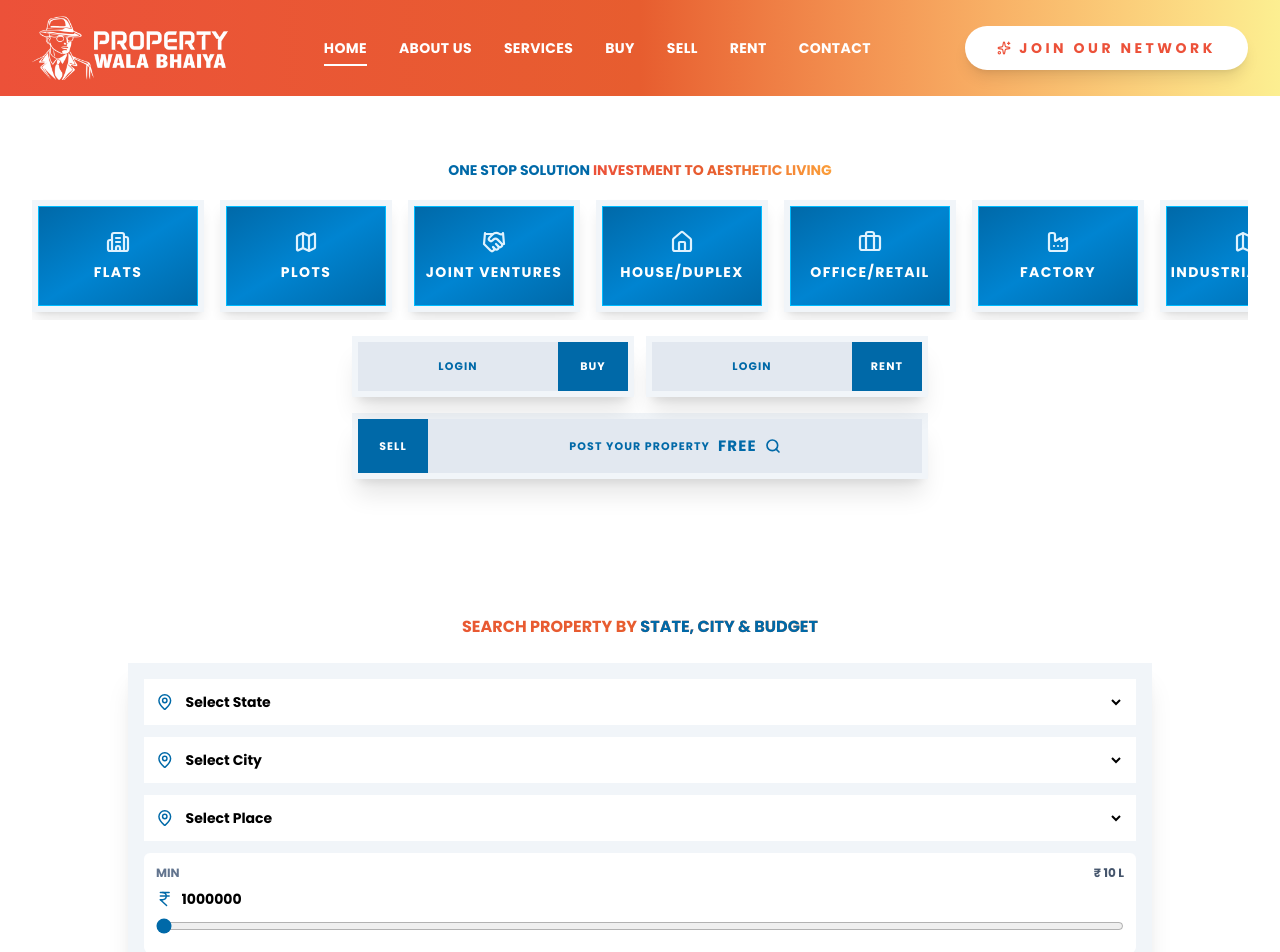
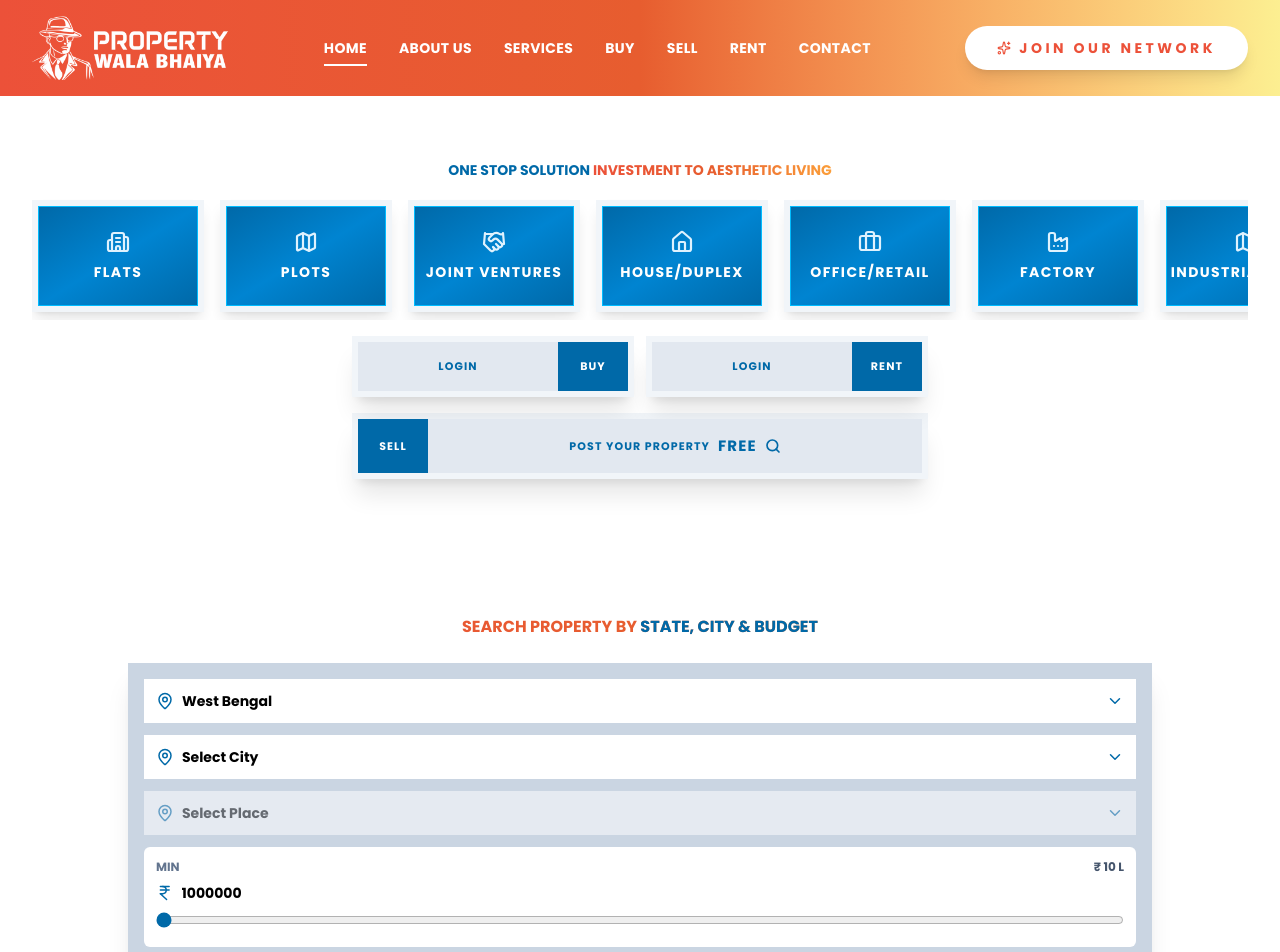
Before and after one commit to passportpulse/property-wala-ankita, a React (Vite) app: page / in a window 1280 px wide. Shown: the top 952 px of the page. Built offline with nearby package versions, Linux system fonts and the light colour scheme.

Commit message:
home page updated

```diff
--- a/src/pages/home/sections/HomeFilter.jsx
+++ b/src/pages/home/sections/HomeFilter.jsx
@@ -1,109 +1,189 @@
-import React, { useState } from "react"
-import Section from "../../../components/layout/Section"
-import Container from "../../../components/layout/Container"
-import { Search, MapPin, IndianRupee } from "lucide-react"
-import { useNavigate } from "react-router-dom"
-import { states, citiesInWB, placesInWB } from "../../../data/locations"
+import React, { useState, useRef, useEffect } from "react";
+import Section from "../../../components/layout/Section";
+import Container from "../../../components/layout/Container";
+import { Search, MapPin, IndianRupee, ChevronDown } from "lucide-react";
+import { useNavigate } from "react-router-dom";
+import { states, citiesInWB, placesInWB } from "../../../data/locations";
 
 export default function HomeFilter() {
-  const navigate = useNavigate()
+  const navigate = useNavigate();
 
-  const MIN_LIMIT = 1000000
-  const MAX_LIMIT = 500000000
+  const MIN_LIMIT = 1000000;
+  const MAX_LIMIT = 500000000;
 
-  const [selectedState, setSelectedState] = useState("")
-  const [selectedCity, setSelectedCity] = useState("")
-  const [selectedPlace, setSelectedPlace] = useState("")
-  const [minBudget, setMinBudget] = useState(MIN_LIMIT)
-  const [maxBudget, setMaxBudget] = useState(MAX_LIMIT)
+  // States
+  const [selectedState, setSelectedState] = useState("West Bengal"); // preselect WB
+  const [selectedCity, setSelectedCity] = useState("");
+  const [selectedPlace, setSelectedPlace] = useState("");
+  const [minBudget, setMinBudget] = useState(MIN_LIMIT);
+  const [maxBudget, setMaxBudget] = useState(MAX_LIMIT);
 
-  const cities = selectedState === "West Bengal" ? citiesInWB : []
-  const places = selectedCity ? placesInWB[selectedCity] || [] : []
+  // Dropdown open states
+  const [stateDropdownOpen, setStateDropdownOpen] = useState(false);
+  const [cityDropdownOpen, setCityDropdownOpen] = useState(false);
+  const [placeDropdownOpen, setPlaceDropdownOpen] = useState(false);
+
+  const stateRef = useRef(null);
+  const cityRef = useRef(null);
+  const placeRef = useRef(null);
+
+  const cities = selectedState === "West Bengal" ? citiesInWB : [];
+  const places = selectedCity ? placesInWB[selectedCity] || [] : [];
+
+  // Close dropdowns when clicking outside
+  useEffect(() => {
+    const handleClickOutside = (event) => {
+      if (stateRef.current && !stateRef.current.contains(event.target)) {
+        setStateDropdownOpen(false);
+      }
+      if (cityRef.current && !cityRef.current.contains(event.target)) {
+        setCityDropdownOpen(false);
+      }
+      if (placeRef.current && !placeRef.current.contains(event.target)) {
+        setPlaceDropdownOpen(false);
+      }
+    };
+    document.addEventListener("mousedown", handleClickOutside);
+    return () => document.removeEventListener("mousedown", handleClickOutside);
+  }, []);
 
   const formatPrice = (value) => {
-    if (value >= 10000000) return (value / 10000000).toFixed(1) + " Cr"
-    if (value >= 100000) return (value / 100000).toFixed(0) + " L"
-    return value
-  }
+    if (value >= 10000000) return (value / 10000000).toFixed(1) + " Cr";
+    if (value >= 100000) return (value / 100000).toFixed(0) + " L";
+    return value;
+  };
 
   const handleSearch = () => {
     navigate(
       `/buy?state=${selectedState}&city=${selectedCity}&place=${selectedPlace}&min=${minBudget}&max=${maxBudget}`
-    )
-  }
+    );
+  };
 
   return (
     <Section size="default" className="bg-white">
       <Container>
-        <div className="max-w-5xl mx-auto">
+        <div className="max-w-5xl mx-auto space-y-3">
           {/* HEADING */}
           <div className="text-center mb-6">
-            <h2 className="text-sm lg:text-base font-black uppercase bg-linear-to-r from-coral-red via-soft-orange to-peach-glow bg-clip-text text-transparent">
+            <h2 className="text-xs lg:text-base font-black uppercase bg-linear-to-r from-coral-red via-soft-orange to-peach-glow bg-clip-text text-transparent">
               Search Property by{" "}
               <span className="text-sky-700">State, City & Budget</span>
             </h2>
           </div>
 
           {/* FILTER CARD */}
-          <div className="bg-slate-100 p-4 shadow-xl space-y-3">
-            {/* STATE */}
-            <div className="flex items-center bg-white px-3 py-3">
-              <MapPin size={18} className="text-sky-700 mr-2" />
-              <select
-                value={selectedState}
-                onChange={(e) => {
-                  setSelectedState(e.target.value)
-                  setSelectedCity("")
-                  setSelectedPlace("")
+          <div className="bg-slate-300 p-4 shadow-xl space-y-3">
+            {/* STATE DROPDOWN */}
+            <div className="relative" ref={stateRef}>
+              <div
+                className="flex items-center justify-between bg-white px-3 py-3 cursor-pointer"
+                onClick={() => setStateDropdownOpen(!stateDropdownOpen)}
+              >
+                <div className="flex items-center gap-2">
+                  <MapPin size={18} className="text-sky-700" />
+                  <span className="text-sm font-semibold">
+                    {selectedState || "Select State"}
+                  </span>
+                </div>
+                <ChevronDown size={18} className="text-sky-700" />
+              </div>
+              {stateDropdownOpen && (
+                <div className="absolute z-10 w-full max-h-60 overflow-y-auto bg-white border mt-1 rounded shadow">
+                  {states.map((s) => (
+                    <div
+                      key={s.id}
+                      className={`px-3 py-2 cursor-pointer hover:bg-sky-100 ${
+                        s.name !== "West Bengal"
+                          ? "text-gray-400 cursor-not-allowed"
+                          : ""
+                      }`}
+                      onClick={() => {
+                        if (s.name === "West Bengal") {
+                          setSelectedState(s.name);
+                          setSelectedCity("");
+                          setSelectedPlace("");
+                          setStateDropdownOpen(false);
+                        }
                       }}
-                className="w-full outline-none text-sm font-semibold bg-white"
                     >
-                <option value="">Select State</option>
-                {states.map((s) => (
-                  <option key={s.id} value={s.name}>
                       {s.name}
-                  </option>
+                    </div>
                   ))}
-              </select>
+                </div>
+              )}
             </div>
 
-            {/* CITY */}
-            <div className="flex items-center bg-white px-3 py-3">
-              <MapPin size={18} className="text-sky-700 mr-2" />
-              <select
-                value={selectedCity}
-                onChange={(e) => {
-                  setSelectedCity(e.target.value)
-                  setSelectedPlace("")
+            {/* CITY DROPDOWN */}
+            <div className="relative" ref={cityRef}>
+              <div
+                className={`flex items-center justify-between bg-white px-3 py-3 cursor-pointer ${
+                  !selectedState ? "opacity-50 cursor-not-allowed" : ""
+                }`}
+                onClick={() =>
+                  selectedState && setCityDropdownOpen(!cityDropdownOpen)
+                }
+              >
+                <div className="flex items-center gap-2">
+                  <MapPin size={18} className="text-sky-700" />
+                  <span className="text-sm font-semibold">
+                    {selectedCity || "Select City"}
+                  </span>
+                </div>
+                <ChevronDown size={18} className="text-sky-700" />
+              </div>
+              {cityDropdownOpen && (
+                <div className="absolute z-10 w-full max-h-60 overflow-y-auto bg-white border mt-1 rounded shadow">
+                  {cities.map((c, idx) => (
+                    <div
+                      key={idx}
+                      className="px-3 py-2 cursor-pointer hover:bg-sky-100"
+                      onClick={() => {
+                        setSelectedCity(c);
+                        setSelectedPlace("");
+                        setCityDropdownOpen(false);
                       }}
-                className="w-full outline-none text-sm font-semibold bg-white"
-                disabled={!selectedState || cities.length === 0}
                     >
-                <option value="">Select City</option>
-                {cities.map((c, idx) => (
-                  <option key={idx} value={c}>
                       {c}
-                  </option>
+                    </div>
                   ))}
-              </select>
+                </div>
+              )}
             </div>
 
-            {/* PLACE */}
-            <div className="flex items-center bg-white px-3 py-3">
-              <MapPin size={18} className="text-sky-700 mr-2" />
-              <select
-                value={selectedPlace}
-                onChange={(e) => setSelectedPlace(e.target.value)}
-                className="w-full outline-none text-sm font-semibold bg-white"
-                disabled={!selectedCity || places.length === 0}
+            {/* PLACE DROPDOWN */}
+            <div className="relative" ref={placeRef}>
+              <div
+                className={`flex items-center justify-between bg-white px-3 py-3 cursor-pointer ${
+                  !selectedCity ? "opacity-50 cursor-not-allowed" : ""
+                }`}
+                onClick={() =>
+                  selectedCity && setPlaceDropdownOpen(!placeDropdownOpen)
+                }
               >
-                <option value="">Select Place</option>
+                <div className="flex items-center gap-2">
+                  <MapPin size={18} className="text-sky-700" />
+                  <span className="text-sm font-semibold">
+                    {selectedPlace || "Select Place"}
+                  </span>
+                </div>
+                <ChevronDown size={18} className="text-sky-700" />
+              </div>
+              {placeDropdownOpen && (
+                <div className="absolute z-10 w-full max-h-60 overflow-y-auto bg-white border mt-1 rounded shadow">
                   {places.map((p, idx) => (
-                  <option key={idx} value={p}>
+                    <div
+                      key={idx}
+                      className="px-3 py-2 cursor-pointer hover:bg-sky-100"
+                      onClick={() => {
+                        setSelectedPlace(p);
+                        setPlaceDropdownOpen(false);
+                      }}
+                    >
                       {p}
-                  </option>
+                    </div>
                   ))}
-              </select>
+                </div>
+              )}
             </div>
 
             {/* MIN BUDGET + SLIDER */}
@@ -173,25 +253,13 @@ export default function HomeFilter() {
             {/* SEARCH BUTTON */}
             <button
               onClick={handleSearch}
-              className="
-                w-full
-                bg-sky-700
-                text-white
-                font-black uppercase tracking-widest
-                text-xs
-                flex items-center justify-center gap-2
-                py-3
-                mt-4
-                hover:bg-sky-800
-                transition
-              "
+              className="w-full bg-sky-700 text-white font-black uppercase tracking-widest text-xs flex items-center justify-center gap-2 py-3 mt-4 hover:bg-sky-800 transition"
             >
-              <Search size={18} />
-              Search
+              <Search size={18} /> Search
             </button>
           </div>
         </div>
       </Container>
     </Section>
-  )
+  );
 }
```
Lines whose indentation alone changed are shown as unchanged.
